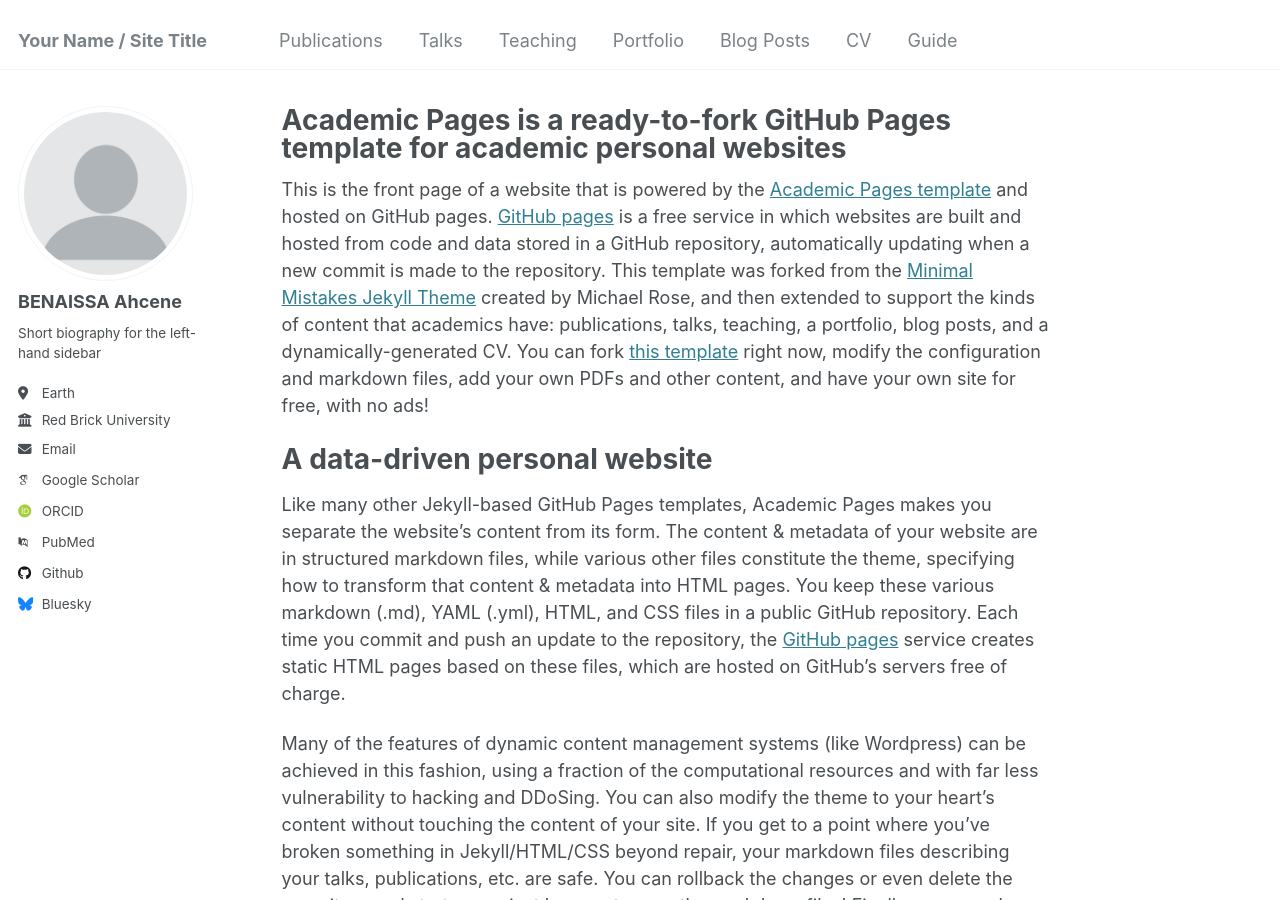
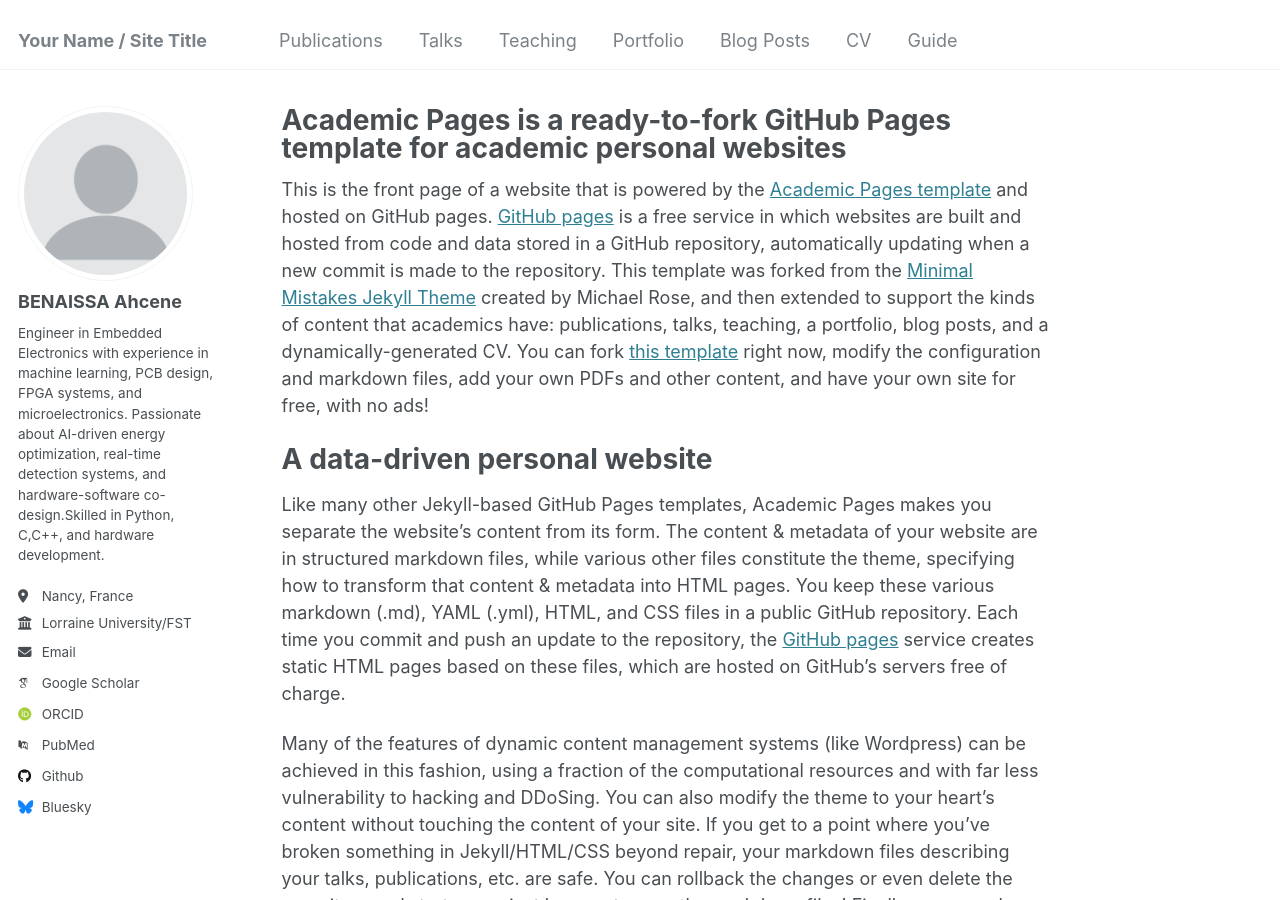
Before and after one commit to ahcene-py/AhceneBenaissa.github.io, a Jekyll site: the page built from _pages/about.md, in a window 1280 px wide and 900 px high. Built offline with Jekyll 4.4.1, drawn with Linux system fonts in a browser that asks for light colours; some web fonts are replaced.

Commit message:
Update _config.yml

```diff
--- a/_config.yml
+++ b/_config.yml
@@ -24,9 +24,9 @@ author:
   avatar           : "profile.png"
   name             : "BENAISSA Ahcene"
   pronouns         : # example: "she/her"
-  bio              : "Short biography for the left-hand sidebar"
-  location         : "Earth"
-  employer         : "Red Brick University"
+  bio              : "Engineer in Embedded Electronics with experience in machine learning, PCB design, FPGA systems, and microelectronics. Passionate about AI-driven energy optimization, real-time detection systems, and hardware-software co-design.Skilled in Python, C,C++, and hardware development."
+  location         : "Nancy, France"
+  employer         : "Lorraine University/FST"
   uri              : # URL
   email            : "none@example.org"
 
@@ -58,7 +58,7 @@ author:
   keybase          : # Username
   instagram        : # Username
   lastfm           : # Username
-  linkedin         : # Username
+  linkedin         : # "www.linkedin.com/in/ahcene-benaissa"
   mastodon         : # URL
   medium           : # URL
   pinterest        : # Username
```
